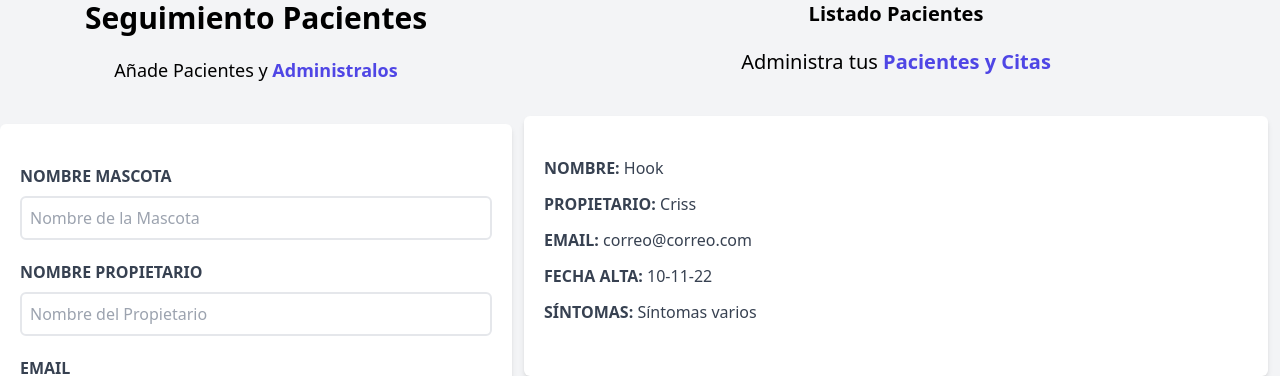
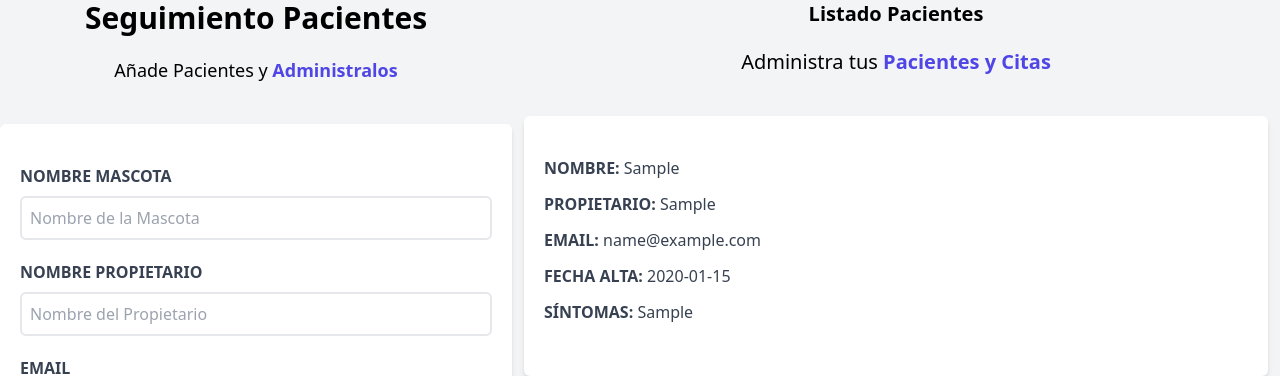
Before and after one commit to CrissRayes/vetReactjs, a React (Vite) app: page / in a window 1280 px wide. Both pictures are taken after typing "Sample", "Sample", "name@example.com", "2020-01-15", "Sample" into the empty fields and a click on the input "Agregar Paciente". Shown: the part 224-600 px from the top of the page. Built offline with nearby package versions, Linux system fonts and the light colour scheme.

Commit message:
muestra lista pacientes y genera id unico

```diff
--- a/src/App.jsx
+++ b/src/App.jsx
@@ -23,7 +23,7 @@
         {/* Se pasan los pacientes para que luego desde el form se vayan agregando al arreglo inicial */}
         {/*  Se pasa la funcion setPacientes como props al componente Formulario */}
         <Formulario pacientes={pacientes} setPacientes={setPacientes} />
-        <ListadoPacientes />
+        <ListadoPacientes pacientes={pacientes} />
       </div>
     </div>
   )
--- a/src/components/Formulario.jsx
+++ b/src/components/Formulario.jsx
@@ -1,23 +1,29 @@
-import { useState, useEffect } from "react"
-import Error from "./Error"
+import { useState, useEffect } from 'react'
+import Error from './Error'
 
 // create component
 const Formulario = ({ pacientes, setPacientes }) => {
   // extraer variables con destructuring de useState
   // asigna nombre a la variable y setNombre a la funcion que modifica el estado
   // El orden de declaración de states debe ser según se va requiriendo en el componente
-  const [nombre, setNombre] = useState("")
-  const [propietario, setPropietario] = useState("")
-  const [email, setEmail] = useState("")
-  const [fecha, setFecha] = useState("")
-  const [sintomas, setSintomas] = useState("")
+  const [nombre, setNombre] = useState('')
+  const [propietario, setPropietario] = useState('')
+  const [email, setEmail] = useState('')
+  const [fecha, setFecha] = useState('')
+  const [sintomas, setSintomas] = useState('')
 
   const [error, setError] = useState(false)
 
-  const handleSubmit = (e) => {
+  const generarId = () => {
+    const random = Math.random().toString(36).substr(2)
+    const fecha = Date.now().toString(36)
+    return random + fecha
+  }
+
+  const handleSubmit = e => {
     e.preventDefault() // para que no se recargue la pagina
     // validar formulario
-    if ([nombre, propietario, email, fecha, sintomas].includes("")) {
+    if ([nombre, propietario, email, fecha, sintomas].includes('')) {
       setError(true) // no se modifica el estado directamente, se usa la funcion
       return // para que no se siga ejecutando el codigo
     }
@@ -31,6 +37,7 @@
       email,
       fecha,
       sintomas,
+      id: generarId(),
     }
 
     // No usar push porque modifica el arreglo original
@@ -39,18 +46,18 @@
     setPacientes([...pacientes, objetoPaciente])
 
     // Reiniciar el formulario
-    setNombre("")
-    setPropietario("")
-    setEmail("")
-    setFecha("")
-    setSintomas("")
+    setNombre('')
+    setPropietario('')
+    setEmail('')
+    setFecha('')
+    setSintomas('')
   }
 
   return (
     <div className='md:w-1/2 lg:w-2/5'>
       <h2 className='font-black text-3xl text-center'>Seguimiento Pacientes</h2>
       <p className='text-lg mt-5 text-center mb-10'>
-        Añade Pacientes y {""}
+        Añade Pacientes y {''}
         <span className='text-indigo-600 font-bold'>Administralos</span>
       </p>
       <form
@@ -81,7 +88,7 @@
             placeholder='Nombre de la Mascota'
             className='border-2 w-full p-2 mt-2 placeholder-gray-400 rounded-md focus:outline-none focus:ring-2 focus:ring-indigo-600 focus:border-transparent'
             value={nombre} // value del input
-            onChange={(e) => setNombre(e.target.value)} // setea el valor del input
+            onChange={e => setNombre(e.target.value)} // setea el valor del input
           />
         </div>
         <div className='mb-5'>
@@ -97,7 +104,7 @@
             placeholder='Nombre del Propietario'
             className='border-2 w-full p-2 mt-2 placeholder-gray-400 rounded-md focus:outline-none focus:ring-2 focus:ring-indigo-600 focus:border-transparent'
             value={propietario} // value del input
-            onChange={(e) => setPropietario(e.target.value)} // setea el valor del input
+            onChange={e => setPropietario(e.target.value)} // setea el valor del input
           />
         </div>
         <div className='mb-5'>
@@ -113,7 +120,7 @@
             placeholder='Email contacto'
             className='border-2 w-full p-2 mt-2 placeholder-gray-400 rounded-md focus:outline-none focus:ring-2 focus:ring-indigo-600 focus:border-transparent'
             value={email} // value del input
-            onChange={(e) => setEmail(e.target.value)} // setea el valor del input
+            onChange={e => setEmail(e.target.value)} // setea el valor del input
           />
         </div>
         <div className='mb-5'>
@@ -128,7 +135,7 @@
             type='date'
             className='border-2 w-full p-2 mt-2 placeholder-gray-400 rounded-md focus:outline-none focus:ring-2 focus:ring-indigo-600 focus:border-transparent'
             value={fecha} // value del input
-            onChange={(e) => setFecha(e.target.value)} // setea el valor del input
+            onChange={e => setFecha(e.target.value)} // setea el valor del input
           />
         </div>
         <div className='mb-5'>
@@ -143,7 +150,7 @@
             className='border-2 w-full p-2 mt-2 placeholder-gray-400 rounded-md focus:outline-none focus:ring-2 focus:ring-indigo-600 focus:border-transparent'
             placeholder='Describe los sintomas'
             value={sintomas} // value del input
-            onChange={(e) => setSintomas(e.target.value)} // setea el valor del input
+            onChange={e => setSintomas(e.target.value)} // setea el valor del input
           />
         </div>
         <input
--- a/src/components/ListadoPacientes.jsx
+++ b/src/components/ListadoPacientes.jsx
@@ -1,14 +1,19 @@
-import Paciente from "./Paciente"
+import Paciente from './Paciente'
 
-const ListadoPacientes = () => {
+const ListadoPacientes = ({ pacientes }) => {
   return (
     <div className='md:w-1/2 lg:w-3/5 md:h-screen overflow-y-scroll'>
       <h2 className='font-black text-xl text-center'>Listado Pacientes</h2>
       <p className='text-xl mt-5 mb-10 text-center'>
-        Administra tus{" "}
+        Administra tus{' '}
         <span className='text-indigo-600 font-bold'>Pacientes y Citas</span>
       </p>
-      <Paciente />
+      {pacientes.map(paciente => (
+        <Paciente
+          key={paciente.id} // se le pasa el id unico igual para el servidor y el cliente
+          paciente={paciente} // se le pasa el paciente
+        />
+      ))}
     </div>
   )
 }
--- a/src/components/Paciente.jsx
+++ b/src/components/Paciente.jsx
@@ -1,22 +1,23 @@
-const Paciente = () => {
+const Paciente = ({ paciente }) => {
+  // destructuring de paciente
+  const { nombre, propietario, email, fecha, sintomas } = paciente
   return (
     <div className='m-3 bg-white shadow-md px-5 py-10 rounded-md'>
       <p className='font-bold mb-3 text-gray-700 uppercase'>
-        Nombre: <span className='font-normal normal-case'>Hook</span>
+        Nombre: <span className='font-normal normal-case'>{nombre}</span>
       </p>
       <p className='font-bold mb-3 text-gray-700 uppercase'>
-        Propietario: <span className='font-normal normal-case'>Criss</span>
+        Propietario:{' '}
+        <span className='font-normal normal-case'>{propietario}</span>
       </p>
       <p className='font-bold mb-3 text-gray-700 uppercase'>
-        Email:{" "}
-        <span className='font-normal normal-case'>correo@correo.com</span>
+        Email: <span className='font-normal normal-case'>{email}</span>
       </p>
       <p className='font-bold mb-3 text-gray-700 uppercase'>
-        Fecha Alta: <span className='font-normal normal-case'>10-11-22</span>
+        Fecha Alta: <span className='font-normal normal-case'>{fecha}</span>
       </p>
       <p className='font-bold mb-3 text-gray-700 uppercase'>
-        Síntomas:{" "}
-        <span className='font-normal normal-case'>Síntomas varios</span>
+        Síntomas: <span className='font-normal normal-case'>{sintomas}</span>
       </p>
     </div>
   )
```
